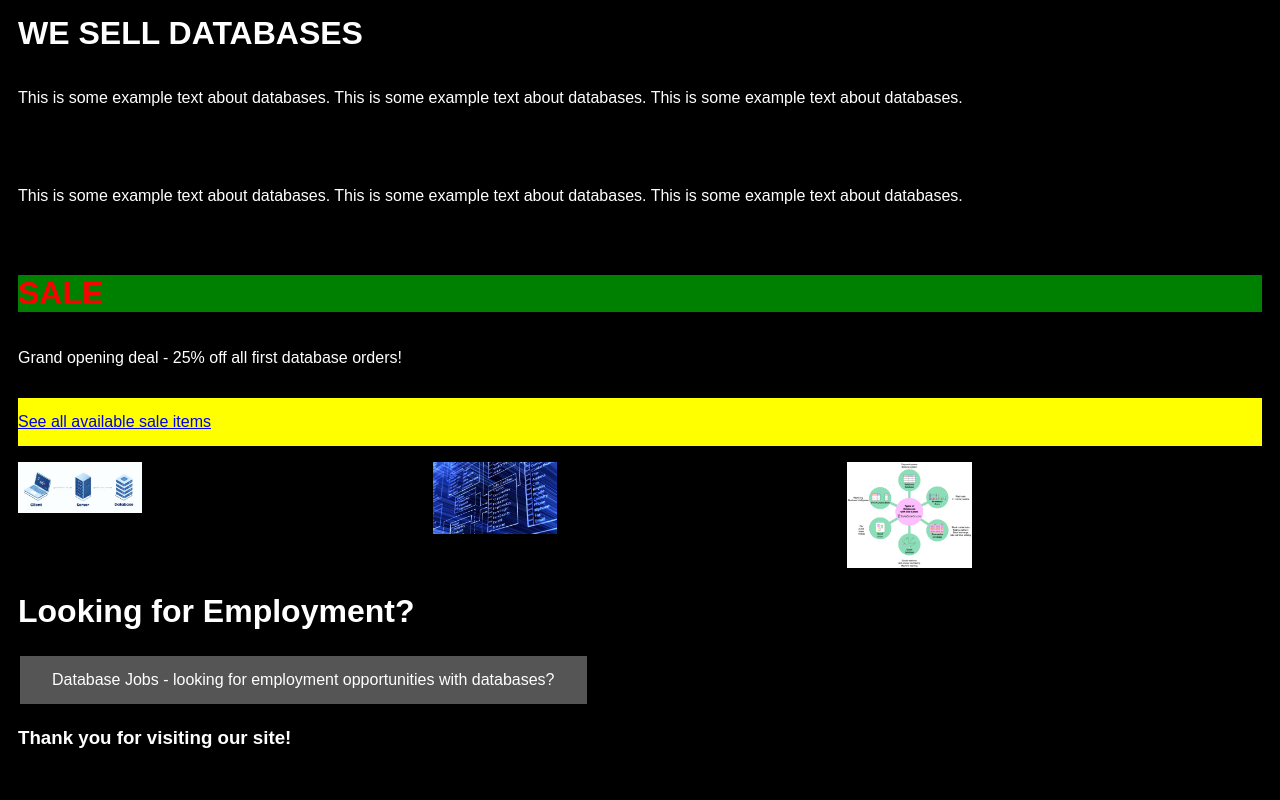
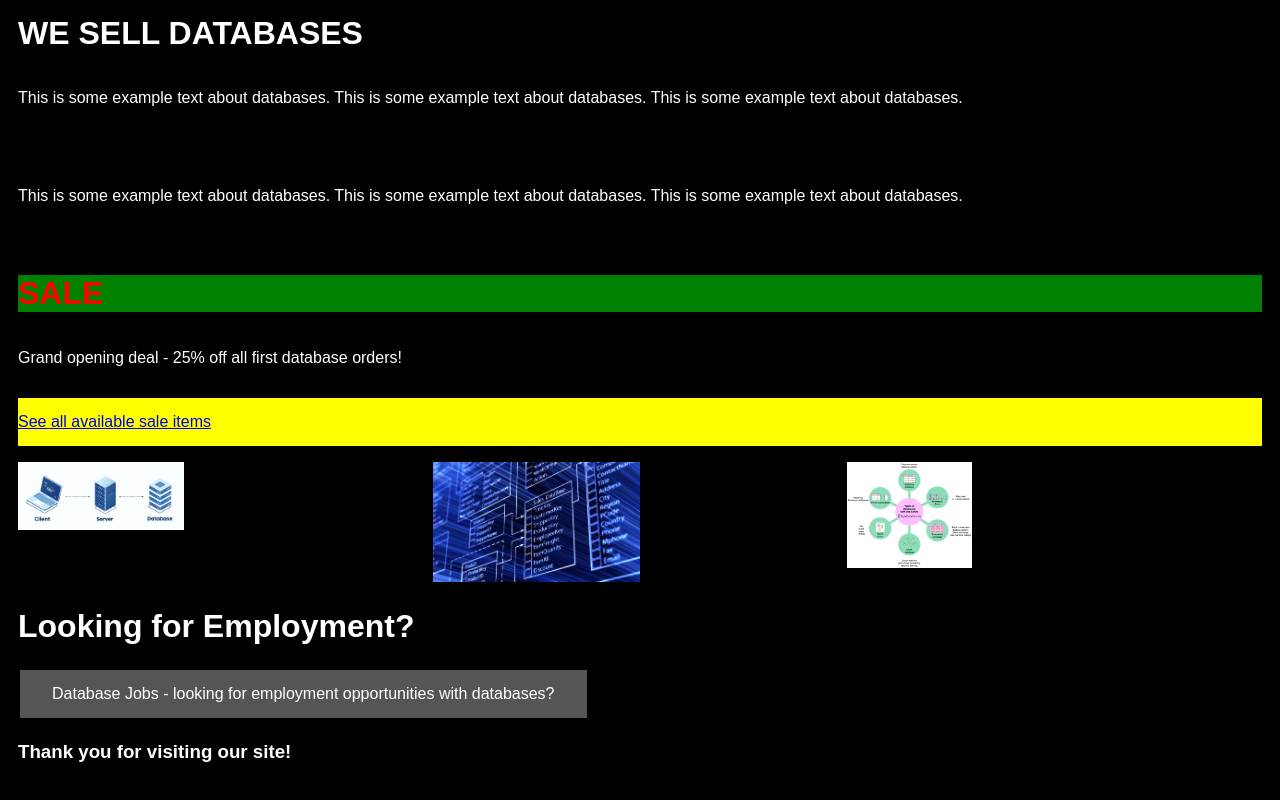
Before and after one commit to g-juli0/gianna-julio, a plain HTML site: page index.html in a window 1280 px wide. Shown: the part 1519-2319 px from the top of the page. Drawn offline with Linux system fonts and the light colour scheme.

Commit message:
more image size variation

```diff
--- a/index.html
+++ b/index.html
@@ -137,8 +137,8 @@
 
     <!--- images of varying sizes/unaligned -->
     <div class = "container">
-        <div class = "column"><img src="../gianna-julio/images/img1.png" alt="Image depicting relationshipe between client, server, and database" style="width: 30%; height: auto;"></div>
-        <div class = "column"><img src="../gianna-julio/images/img2.png" alt="Database information" style="width: 30%; height: auto;"></div>
+        <div class = "column"><img src="../gianna-julio/images/img1.png" alt="Image depicting relationshipe between client, server, and database" style="width: 40%; height: auto;"></div>
+        <div class = "column"><img src="../gianna-julio/images/img2.png" alt="Database information" style="width: 50%; height: auto;"></div>
         <div class = "column"><img src="../gianna-julio/images/img3.jpg" alt="Infographic of different databases" style="width: 30%; height: auto;"></div>
     </div>
 
```
